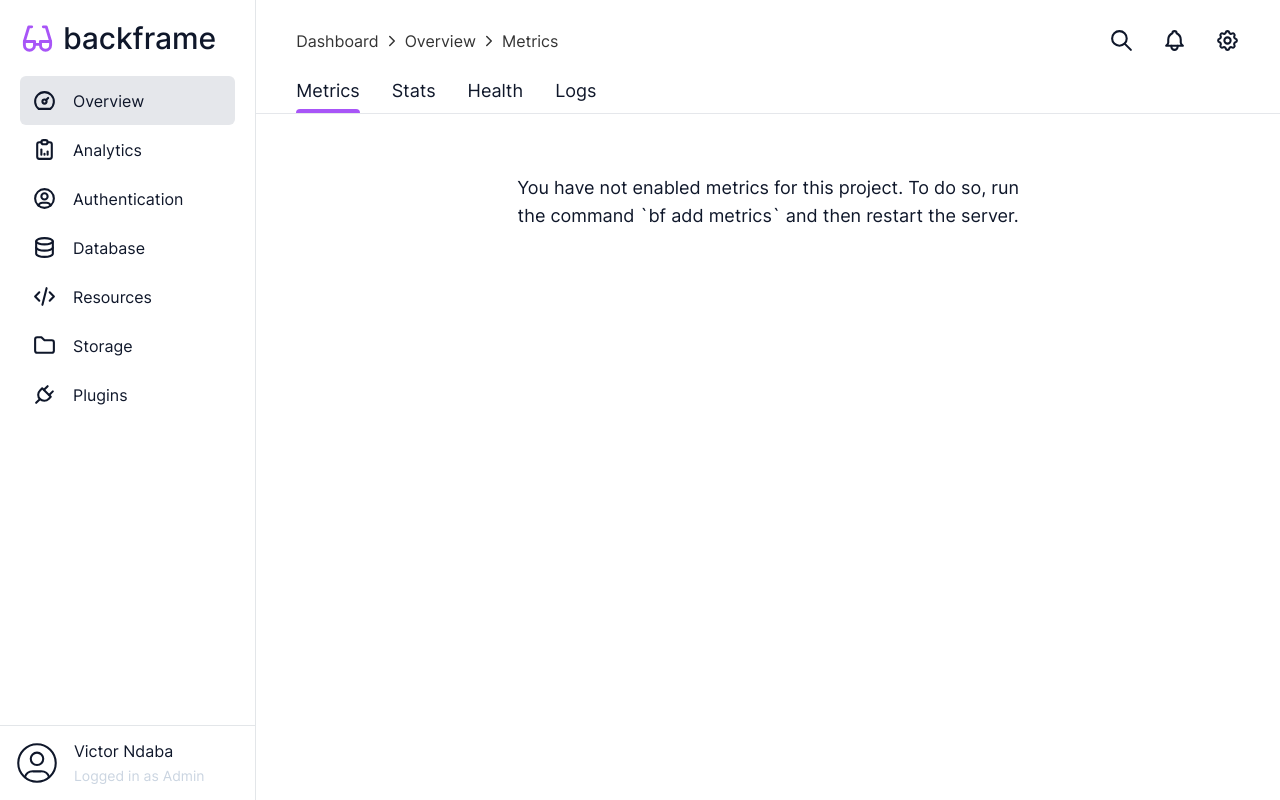
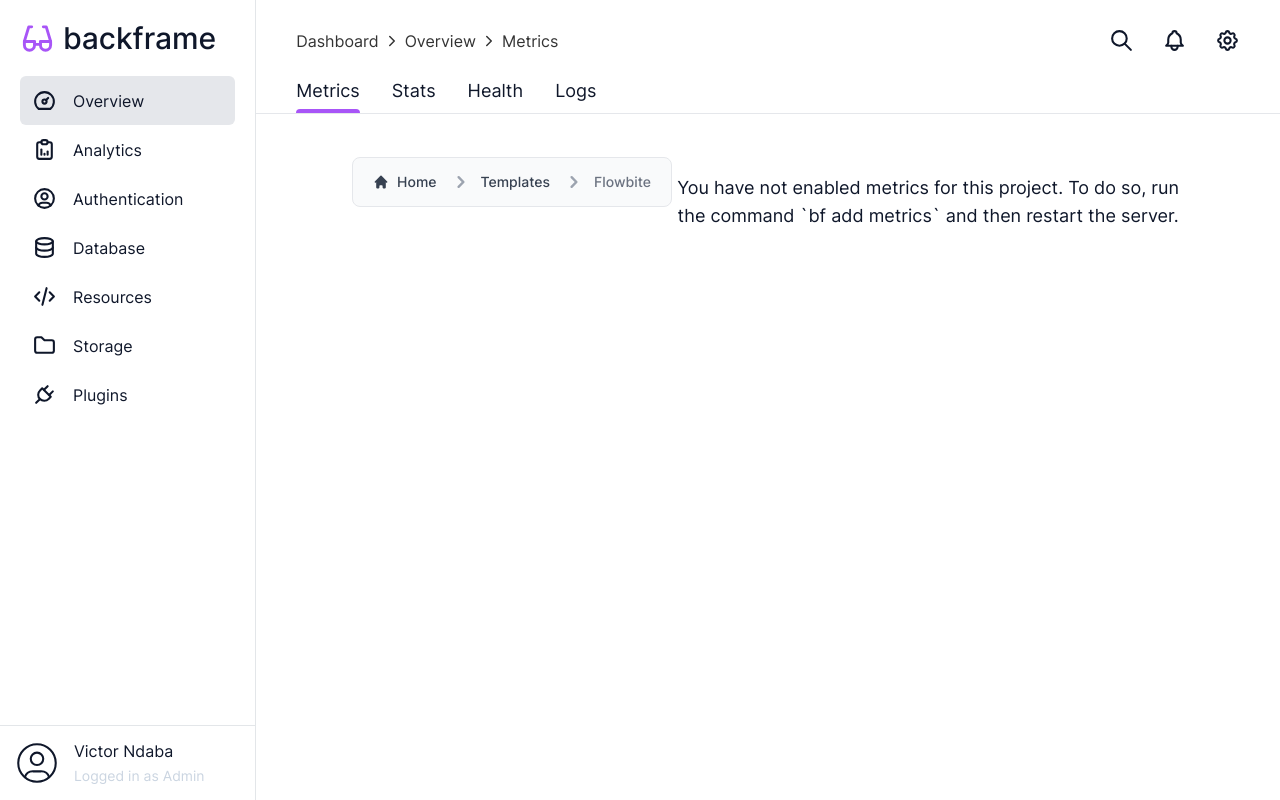
Before and after one commit to backframe/backframe.js, a React (Vite) app in the folder packages/backframe-admin/: page /admin/app/overview/metrics in a window 1280 px wide. Built offline with nearby package versions, Linux system fonts and the light colour scheme.

Commit message:
chore(admin): updated metrics page

```diff
--- a/packages/backframe-admin/src/pages/app/overview/metrics.tsx
+++ b/packages/backframe-admin/src/pages/app/overview/metrics.tsx
@@ -1,6 +1,70 @@
 export default function Metrics() {
   return (
     <div className="flex items-center justify-center">
+      <nav
+        className="flex px-5 py-3 text-gray-700 border border-gray-200 rounded-lg bg-gray-50 dark:bg-gray-800 dark:border-gray-700"
+        aria-label="Breadcrumb"
+      >
+        <ol className="inline-flex items-center space-x-1 md:space-x-3">
+          <li className="inline-flex items-center">
+            <a
+              href="#"
+              className="inline-flex items-center text-sm font-medium text-gray-700 hover:text-gray-900 dark:text-gray-400 dark:hover:text-white"
+            >
+              <svg
+                className="w-4 h-4 mr-2"
+                fill="currentColor"
+                viewBox="0 0 20 20"
+                xmlns="http://www.w3.org/2000/svg"
+              >
+                <path d="M10.707 2.293a1 1 0 00-1.414 0l-7 7a1 1 0 001.414 1.414L4 10.414V17a1 1 0 001 1h2a1 1 0 001-1v-2a1 1 0 011-1h2a1 1 0 011 1v2a1 1 0 001 1h2a1 1 0 001-1v-6.586l.293.293a1 1 0 001.414-1.414l-7-7z"></path>
+              </svg>
+              Home
+            </a>
+          </li>
+          <li>
+            <div className="flex items-center">
+              <svg
+                className="w-6 h-6 text-gray-400"
+                fill="currentColor"
+                viewBox="0 0 20 20"
+                xmlns="http://www.w3.org/2000/svg"
+              >
+                <path
+                  fill-rule="evenodd"
+                  d="M7.293 14.707a1 1 0 010-1.414L10.586 10 7.293 6.707a1 1 0 011.414-1.414l4 4a1 1 0 010 1.414l-4 4a1 1 0 01-1.414 0z"
+                  clip-rule="evenodd"
+                ></path>
+              </svg>
+              <a
+                href="#"
+                className="ml-1 text-sm font-medium text-gray-700 hover:text-gray-900 md:ml-2 dark:text-gray-400 dark:hover:text-white"
+              >
+                Templates
+              </a>
+            </div>
+          </li>
+          <li aria-current="page">
+            <div className="flex items-center">
+              <svg
+                className="w-6 h-6 text-gray-400"
+                fill="currentColor"
+                viewBox="0 0 20 20"
+                xmlns="http://www.w3.org/2000/svg"
+              >
+                <path
+                  fill-rule="evenodd"
+                  d="M7.293 14.707a1 1 0 010-1.414L10.586 10 7.293 6.707a1 1 0 011.414-1.414l4 4a1 1 0 010 1.414l-4 4a1 1 0 01-1.414 0z"
+                  clip-rule="evenodd"
+                ></path>
+              </svg>
+              <span className="ml-1 text-sm font-medium text-gray-500 md:ml-2 dark:text-gray-400">
+                Flowbite
+              </span>
+            </div>
+          </li>
+        </ol>
+      </nav>
       <h1 className="max-w-lg text-center text-lg pt-10">
         You have not enabled metrics for this project. To do so, run the command
         `<span>bf add metrics</span>` and then restart the server.
```
